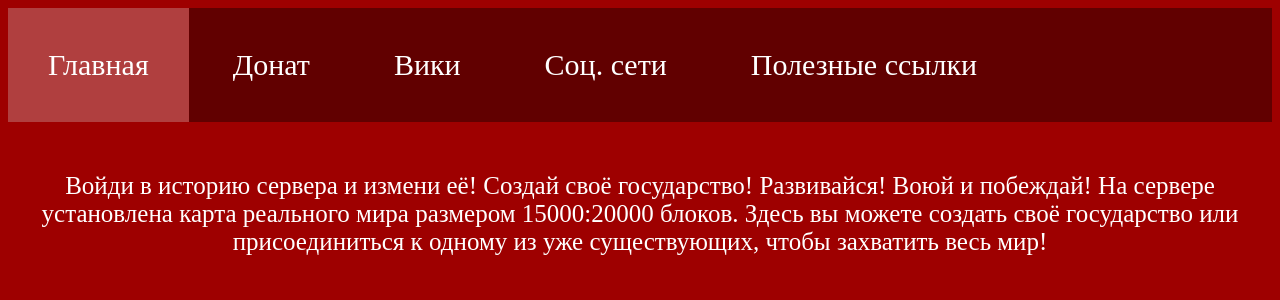
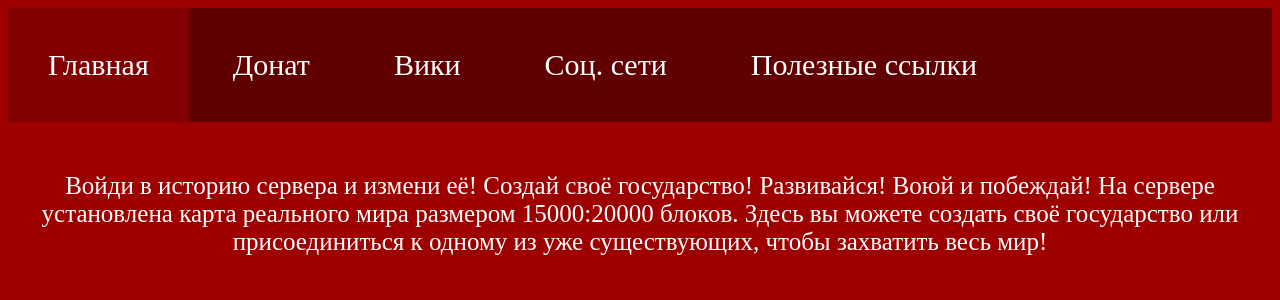
Before and after one commit to BaronCraft/baroncraft.github.io, a PHP site: page / in a window 1280 px wide, with the pointer over the restyled element. Shown: the top 300 px of the page. Run offline with PHP 8.4, Linux system fonts and the light colour scheme.

Commit message:
Update index.css

```diff
--- a/index.css
+++ b/index.css
@@ -21,7 +21,7 @@ nav a {
 }
 
 nav a:hover {
-  background-color: #b03f3f;
+  background-color: #820000;
 }
 
 
```
